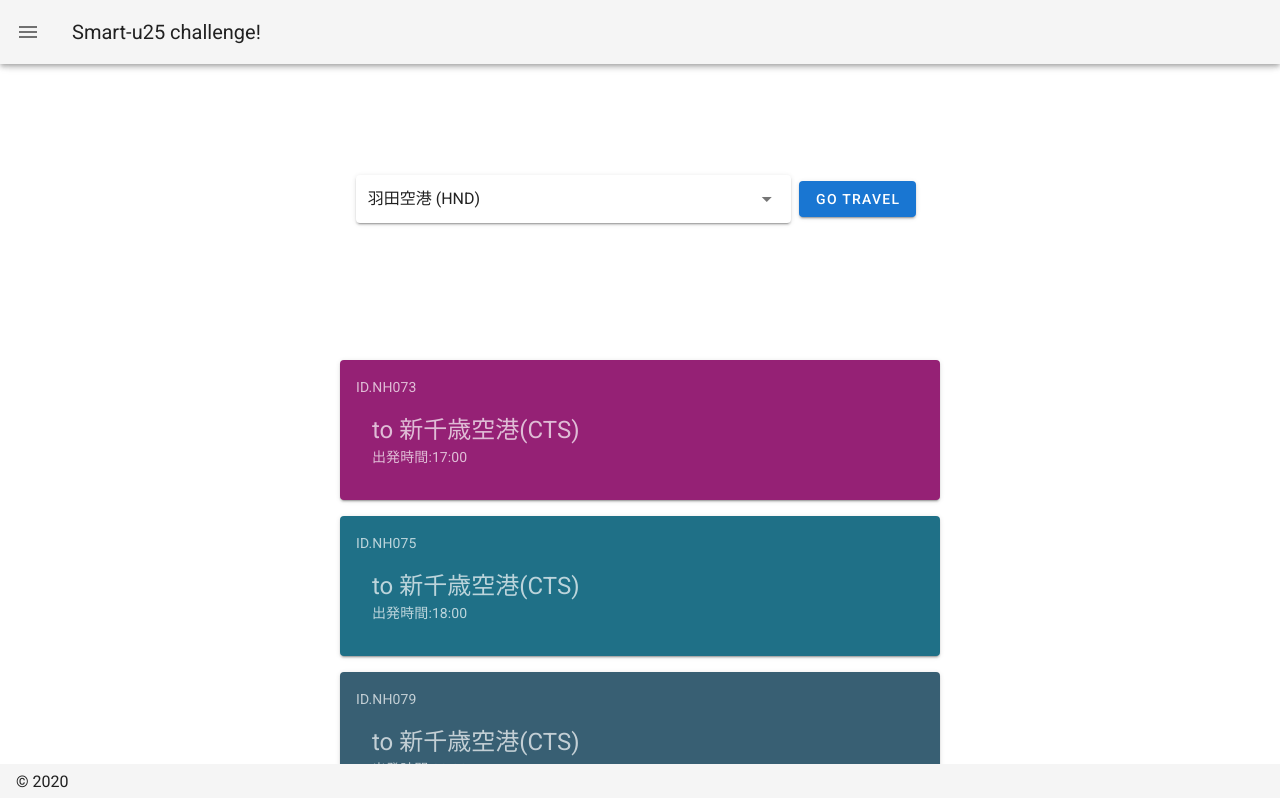
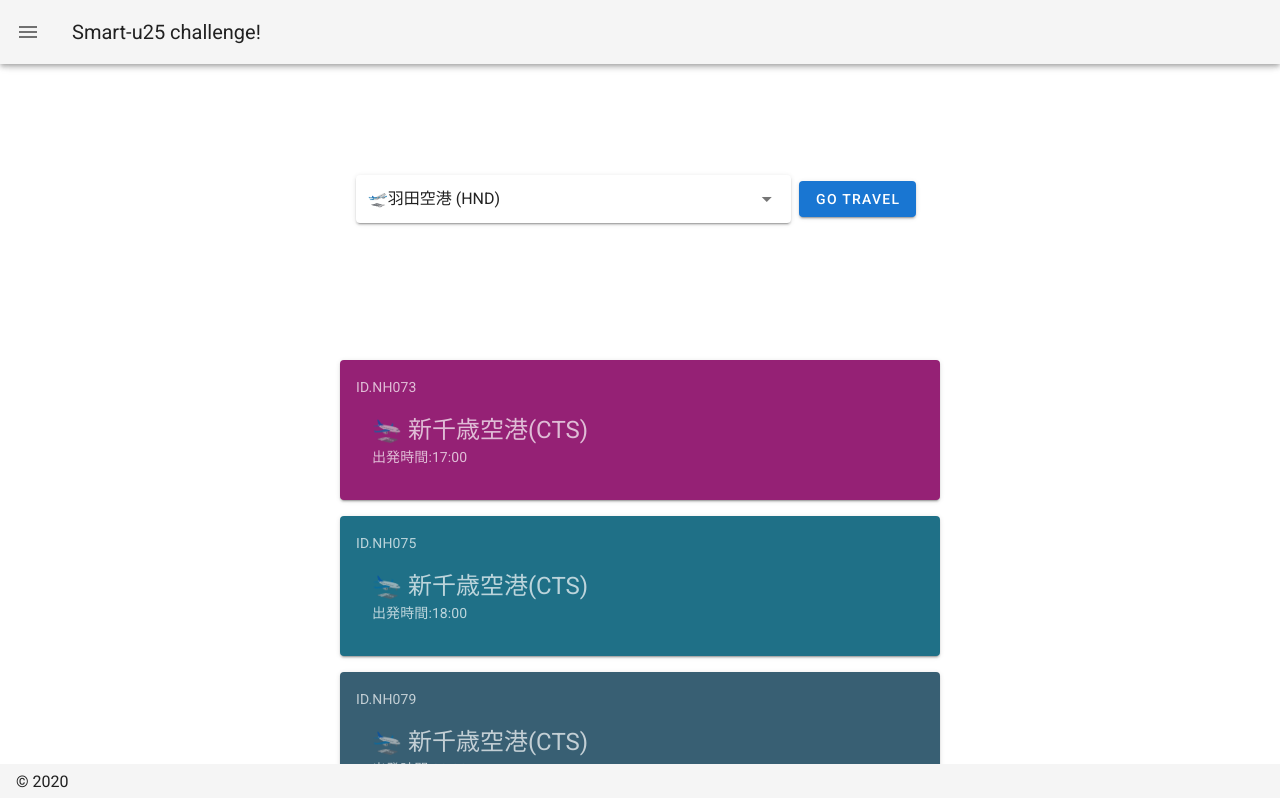
Before and after one commit to MizukiSonoko/buttobi-site, a Nuxt app: page / in a window 1280 px wide. Shown: the top 798 px of the page. Built offline with nearby package versions, Linux system fonts and the light colour scheme.

Commit message:
Add emoji

```diff
--- a/pages/index.vue
+++ b/pages/index.vue
@@ -26,7 +26,7 @@
             <div>ID.{{r.flightNumbers}}</div>
             <v-card-title
               class="headline">
-              to {{r.dest}}({{r.iata}})
+              🛬   {{r.dest}}({{r.iata}})
             </v-card-title>
             <v-card-subtitle>
               出発時間:{{r.originTime}}
@@ -53,7 +53,7 @@ export default Vue.extend({
     const supportedAirports = ['HND','ITM','FUK','OKA']
     return {
       items: supportedAirports.map((iata: string) => {
-        return { label: iata2name[iata]+' ('+iata+')', value: iata }
+        return { label: '🛫' + iata2name[iata]+' ('+iata+')', value: iata }
       }),
       originAirport: { label: iata2name['HND']+' (HND)', value: 'HND' },
       data: [] as Array<any>,
```
